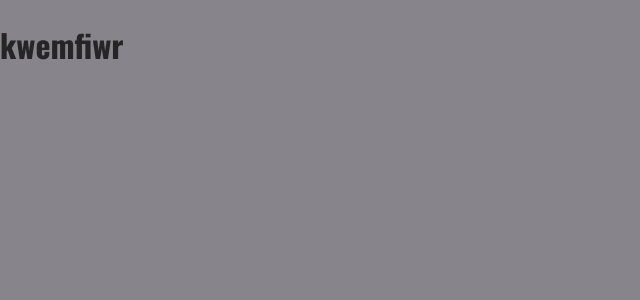
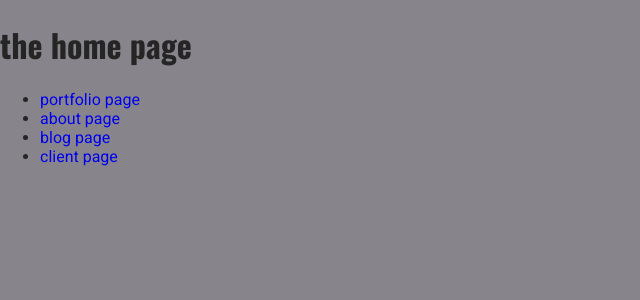
Before and after one commit to Nevin505/Learning-Next-js, a Next.js app: page / in a window 1280 px wide. Shown: the top 300 px of the page, without its empty margins (0-640 px from the left). Built offline with nearby package versions, Linux system fonts and the light colour scheme.

Commit message:
study basic of file based routing in nextjs

```diff
--- a/pages/index.js
+++ b/pages/index.js
@@ -1,35 +1,27 @@
-import { Fragment } from 'react';
-import Head from 'next/head';
-
-import FeaturedPosts from '../components/home-page/featured-posts';
-import Hero from '../components/home-page/hero';
-import { getFeaturedPosts } from '../lib/posts-util';
+import Link from "next/link";
+import { Fragment } from "react";
 
 function HomePage(props) {
   return (
     <Fragment>
-      <h1>kwemfiwr</h1>
-      {/* <Head>
-        <title>Max' Blog</title>
-        <meta
-          name='description'
-          content='I post about programming and web development.'
-        />
-      </Head>
-      <Hero />
-      <FeaturedPosts posts={props.posts} /> */}
+      <h1>the home page</h1>
+      <ul>
+        <li>
+          <Link href="portfolio">portfolio page</Link>
+        </li>
+        <li>
+          <Link href="about">about page</Link>
+        </li>
+        <li>
+          <Link href="blog/1">blog page</Link>
+        </li>
+           <li>
+          <Link href="client">client page</Link>
+        </li>
+      </ul>
     </Fragment>
   );
 }
 
-// export function getStaticProps() {
-//   const featuredPosts = getFeaturedPosts();
-
-//   return {
-//     props: {
-//       posts: featuredPosts,
-//     },
-//   };
-// }
 
 export default HomePage;
```
Also changed, not shown: pages/404.jsx (added, +7 -0 lines), pages/blog/[[...id]].jsx (added, +16 -0 lines), pages/client/[clientId]/[cilentProject].jsx (added, +8 -0 lines), pages/client/[clientId]/index.jsx (added, +17 -0 lines), pages/client/index.jsx (added, +15 -0 lines), pages/portfolio/[id].jsx (+6 -8 lines).
